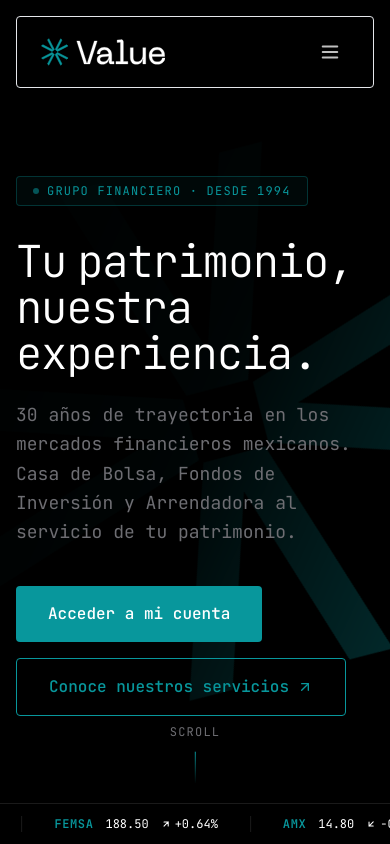
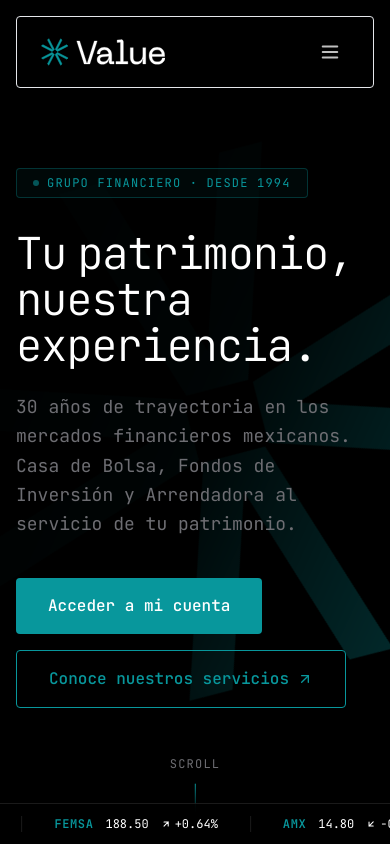
Before and after one commit to devops-interact/value-web-poc, a Next.js app: page / in a window 390 px wide. Shown: the top 844 px of the page. Built offline with nearby package versions, Linux system fonts and the light colour scheme.

Commit message:
style: reduce Hero section top/bottom padding on mobile to eliminate vertical gaps

```diff
--- a/components/sections/HeroSection.tsx
+++ b/components/sections/HeroSection.tsx
@@ -39,7 +39,7 @@ export default function HeroSection() {
             <div className="absolute bottom-0 left-0 right-0 h-40 bg-gradient-to-t from-black to-transparent pointer-events-none" />
 
             {/* Content */}
-            <div className="relative z-10 max-w-5xl mx-auto px-4 sm:px-6 lg:px-8 pt-36 pb-24 w-full">
+            <div className="relative z-10 max-w-5xl mx-auto px-4 sm:px-6 lg:px-8 pt-20 pb-12 lg:pt-36 lg:pb-24 w-full h-full flex flex-col justify-center">
                 <motion.div
                     variants={staggerContainer}
                     initial="hidden"
@@ -105,7 +105,7 @@ export default function HeroSection() {
                 initial={{ opacity: 0 }}
                 animate={{ opacity: 1 }}
                 transition={{ delay: 1.6, duration: 0.6 }}
-                className="absolute bottom-16 left-1/2 -translate-x-1/2 flex flex-col items-center gap-2 z-10"
+                className="absolute bottom-8 lg:bottom-16 left-1/2 -translate-x-1/2 flex flex-col items-center gap-2 z-10"
             >
                 <span className="text-ash text-xs font-mono tracking-widest">SCROLL</span>
                 <motion.div
```
